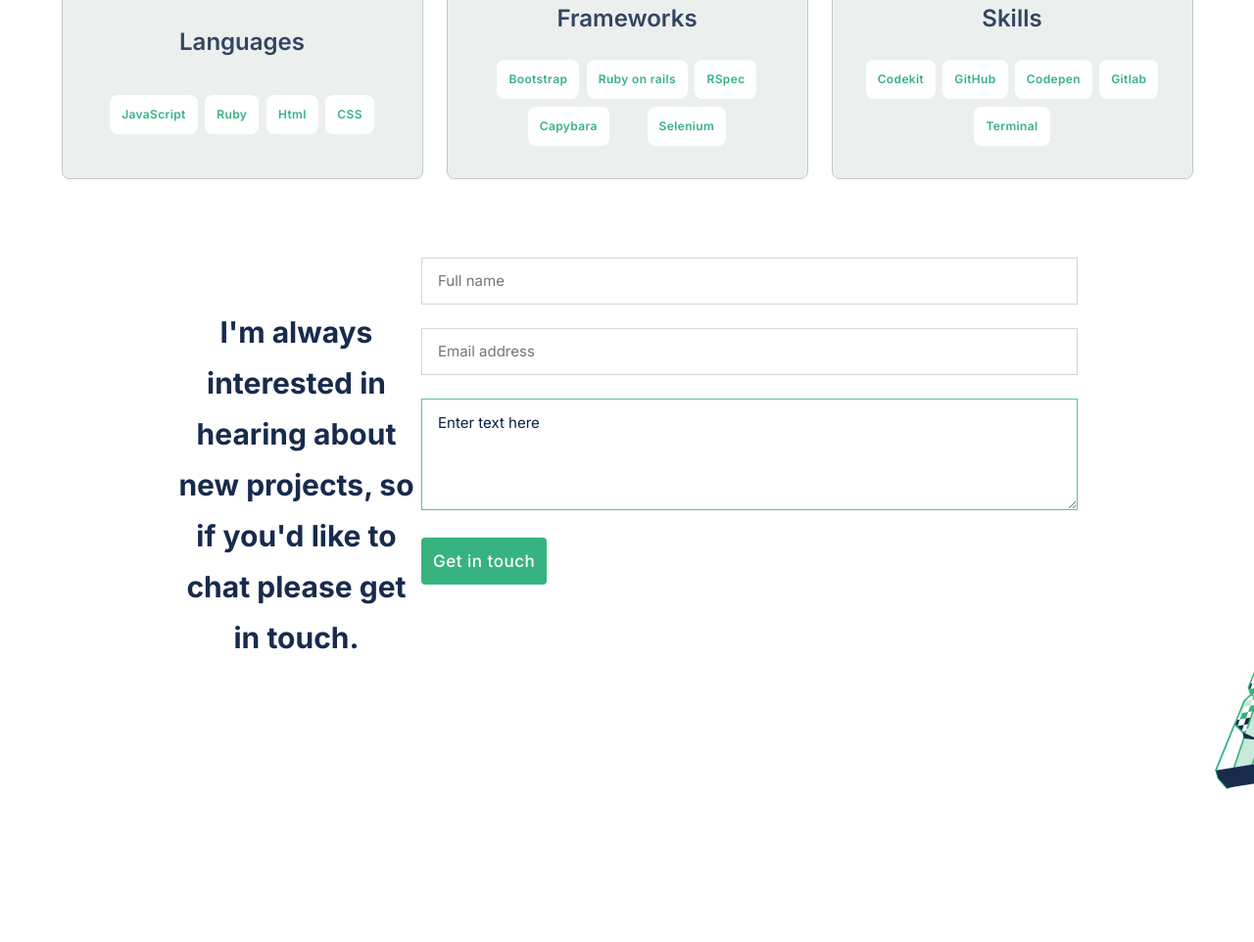
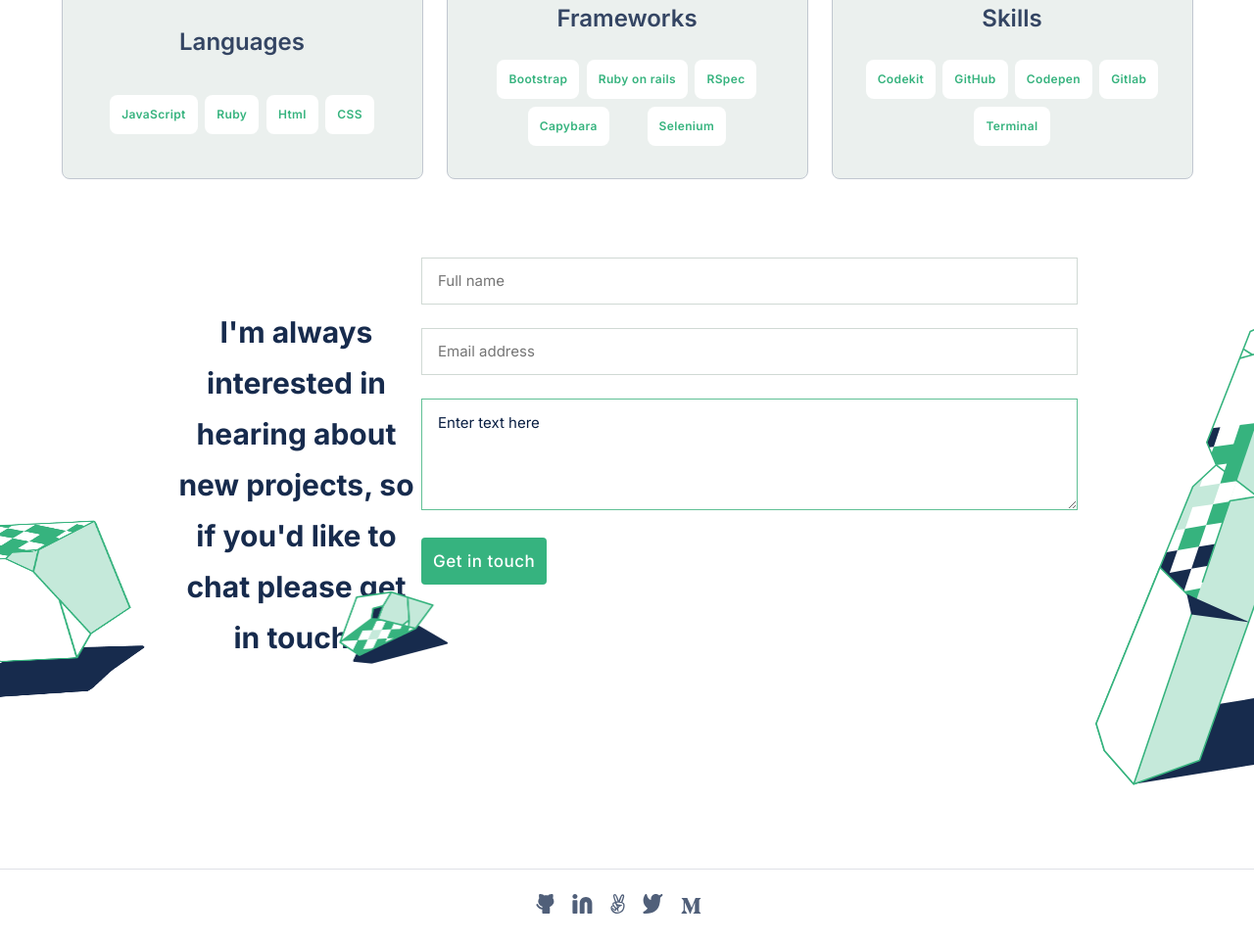
Before and after one commit to Rhaegar121/My-Portfolio-Project, a website: page index.html in a window 1280 px wide. Shown: the part 3142-4104 px from the top of the page at 98% size. Before the commit the page ends 3949 px from the top, so only its background shows below. Drawn offline with Linux system fonts and the light colour scheme.

Commit message:
add footer and image frame to desktop version with media query

```diff
--- a/index.html
+++ b/index.html
@@ -209,5 +209,27 @@
         </ul>
       </form>
     </section>
+    <img src="photo/Frame@2x.png" alt="" id="frame1">
+    <img src="photo/illustration-2-contact-form-desktop@2x.png" alt="" id="frame2">
+
+    <footer>
+      <ul class="social-media-icon">
+        <li>
+          <a href="#"><img src="photo/github.svg" alt="" /></a>
+        </li>
+        <li>
+          <a href="#"><img src="photo/Linkedin icon.svg" alt="" /></a>
+        </li>
+        <li>
+          <a href="#"><img src="photo/angellist.svg" alt="" /></a>
+        </li>
+        <li>
+          <a href="#"><img src="photo/twitter.svg" alt="" /></a>
+        </li>
+        <li>
+          <a href="#"><img src="photo/medium.svg" alt="" /></a>
+        </li>
+      </ul>
+    </footer>
   </body>
 </html>
--- a/style.css
+++ b/style.css
@@ -312,6 +312,12 @@ button {
 #form li textarea::placeholder {
   padding: 12px 0px 0px 16px;
 }
+#frame1, #frame2 {
+  display: none;
+}
+footer {
+  display: none;
+}
 
 @media screen and (min-width: 768px) {
   .toolbar {
@@ -392,6 +398,7 @@ button {
     align-items: flex-start;
     justify-content: space-between;
     gap: 5px;
+    background-image: url(photo/Frame.svg);
   }
   #form-session .supporting-text {
     font-size: 30px;
@@ -415,4 +422,35 @@ button {
   #form li textarea::placeholder {
     color: #091E42;
   }
+  #frame1 {
+    display: block;
+    position: absolute;
+    width: 236px;
+    height: 261.09px;
+    top: 3622px;
+  }
+  #frame2 {
+    display: block;
+    position: absolute;
+    width: 130.28px;
+    height: 105.85px;
+    left: 330px;
+    top: 3722px;
+  }
+  footer {
+    margin-top: 80px;
+    display: block;
+  }
+  footer .social-media-icon {
+    display: flex;
+    flex-direction: row;
+    align-items: baseline;
+    justify-content: center;
+    border-top: 1px solid #DFE1E6;
+    padding: 25px 0px;
+  }
+  footer .social-media-icon li {
+    list-style: none;
+    margin-right: 18px;
+  }
 }
```
Also changed, not shown: photo/Frame.svg (added), photo/Frame@2x.png (added), photo/illustration-2-contact-form-desktop.svg (added), photo/illustration-2-contact-form-desktop@2x.png (added).
